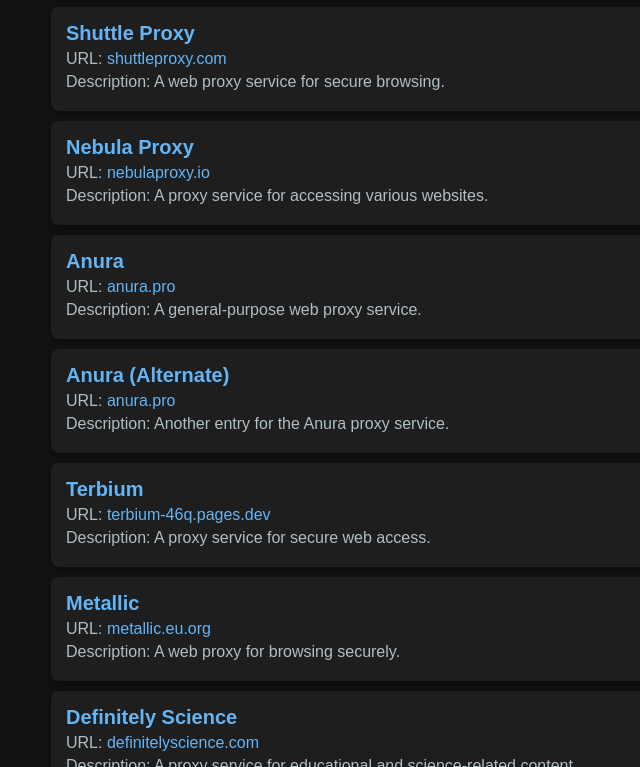
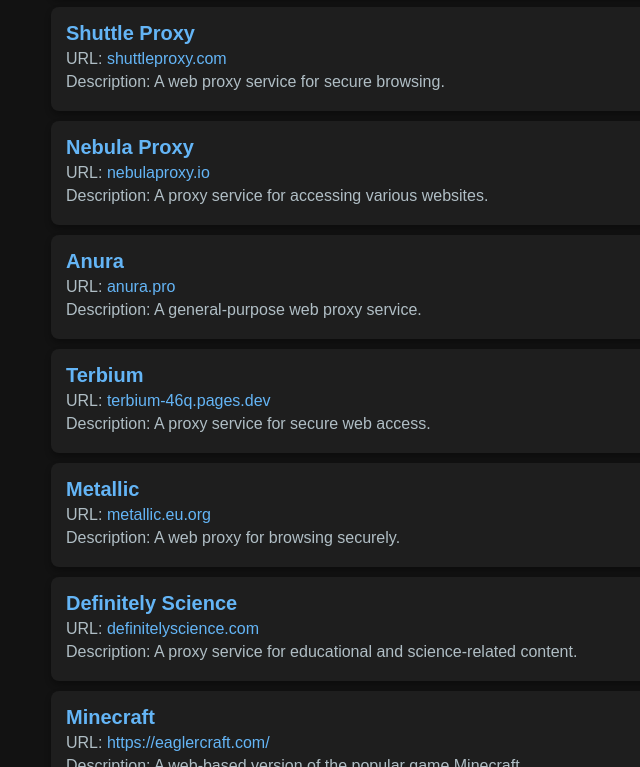
Before and after one commit to M1noa/Vercel-Web-Proxy, a website: page public/list.html in a window 1280 px wide. Shown: the part 435-1202 px from the top of the page, without its empty margins (189-829 px from the left). Drawn offline with Linux system fonts and the light colour scheme.

Commit message:
Update list.html

```diff
--- a/public/list.html
+++ b/public/list.html
@@ -86,12 +86,6 @@
     </div>
 
     <div class="link">
-      <h2><a href="/anura/">Anura (Alternate)</a></h2>
-      <p>URL: <a href="https://anura.pro/" target="_blank">anura.pro</a></p>
-      <p>Description: Another entry for the Anura proxy service.</p>
-    </div>
-
-    <div class="link">
       <h2><a href="/terbium/">Terbium</a></h2>
       <p>URL: <a href="https://terbium-46q.pages.dev/" target="_blank">terbium-46q.pages.dev</a></p>
       <p>Description: A proxy service for secure web access.</p>
```
